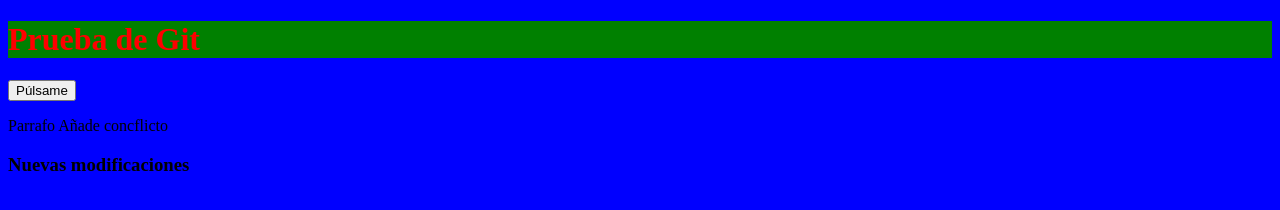
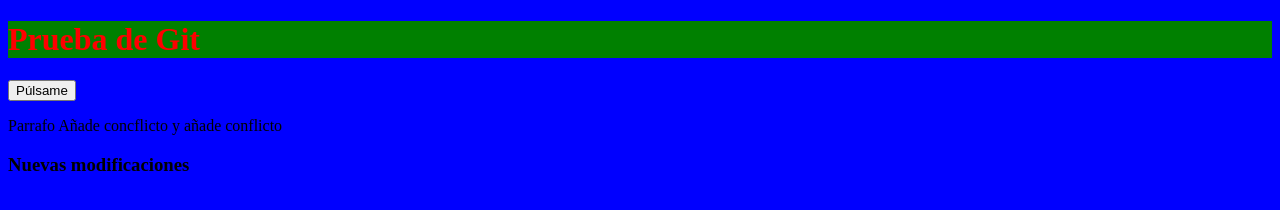
Before and after one commit to salvamorro/pruebaGit2, a plain HTML site: page index.html in a window 1280 px wide. Drawn offline with Linux system fonts and the light colour scheme.

Commit message:
Modificando parrafo en index

```diff
--- a/index.html
+++ b/index.html
@@ -11,7 +11,7 @@
 
     <h1>Prueba de Git</h1>
     <input type="button" onclick="saludo()" value="Púlsame">
-    <p>Parrafo Añade concflicto</p>
+    <p>Parrafo Añade concflicto y añade conflicto</p>
     <h3>Nuevas modificaciones</h3>
 </body>
 </html>
```
